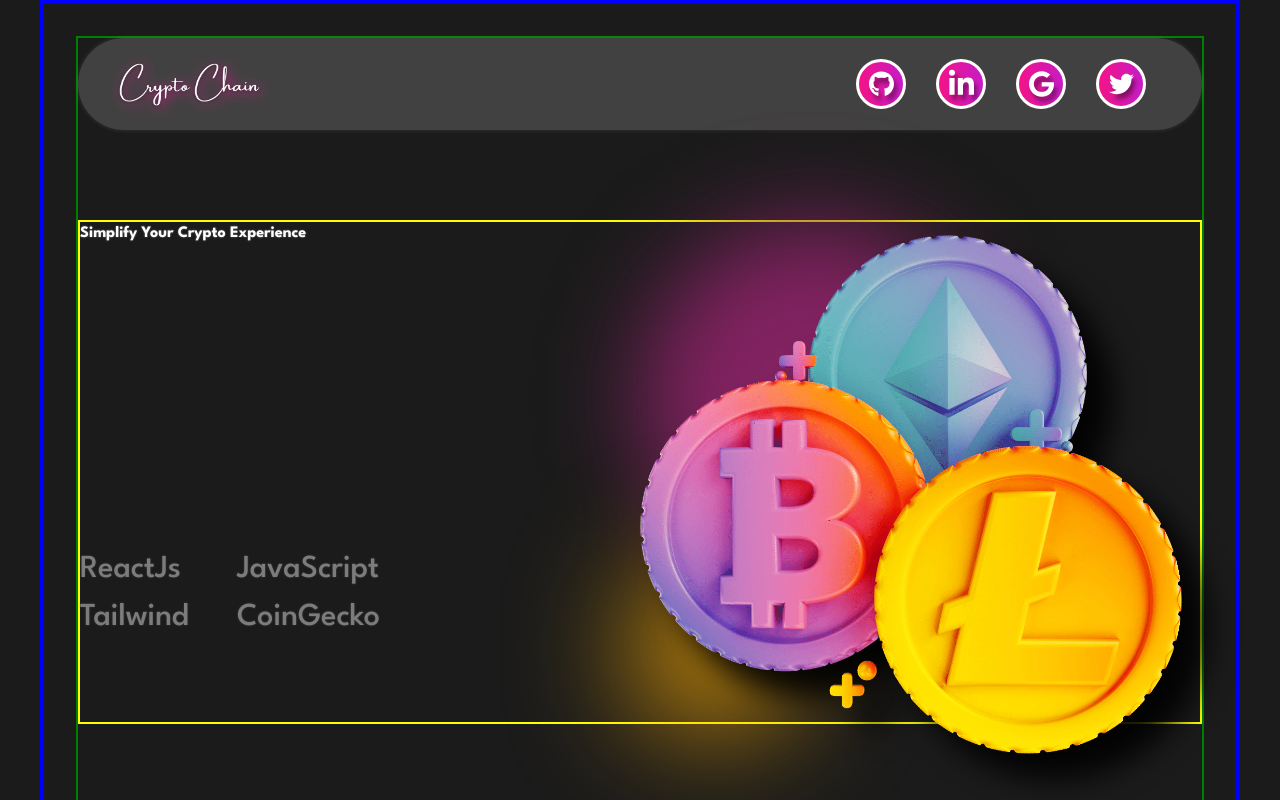
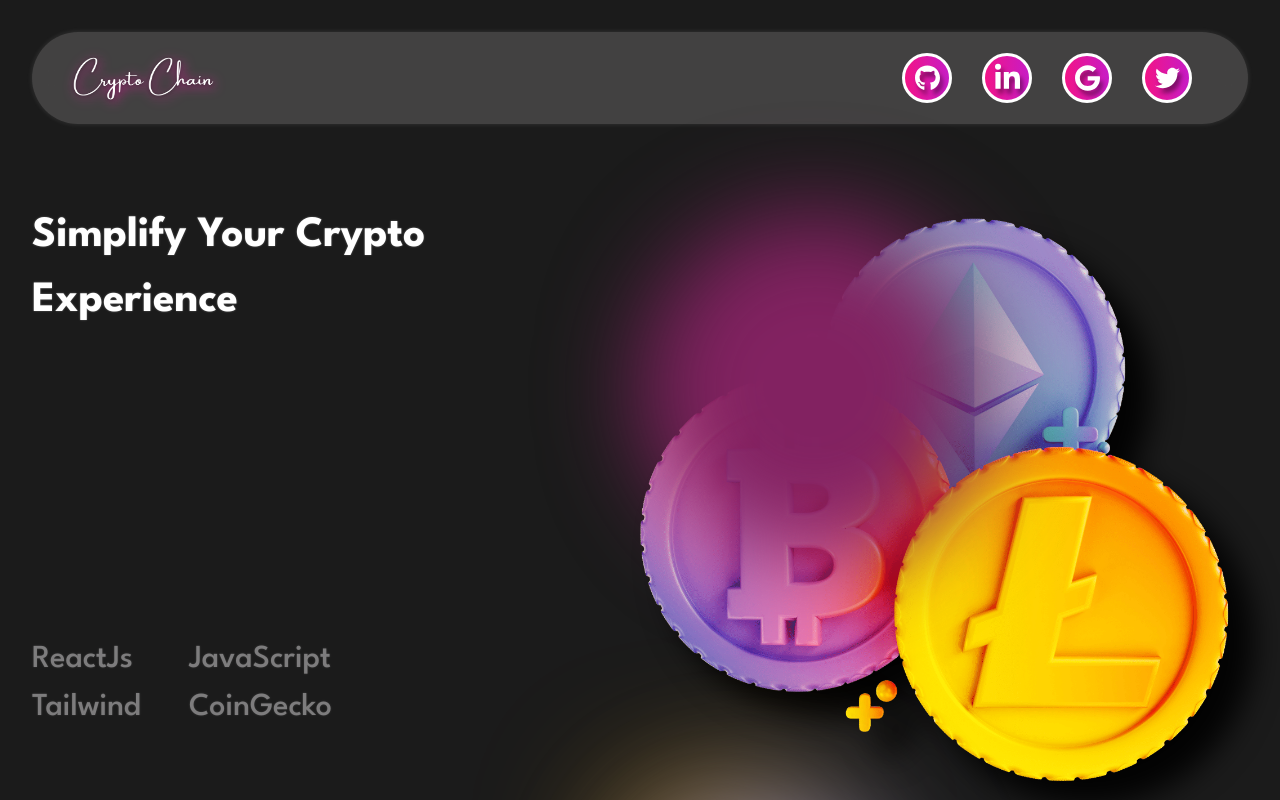
Before and after one commit to ShirinAbdz/crypto-chain, a React (Vite) app: page / in a window 1280 px wide. Shown: the top 800 px of the page. Built offline with nearby package versions, Linux system fonts and the light colour scheme; no server answers.

Commit message:
project font changed

```diff
--- a/src/App.css
+++ b/src/App.css
@@ -1,5 +1,3 @@
-@import url("https://fonts.googleapis.com/css2?family=League+Spartan:wght@100..900&display=swap");
-
 @tailwind base;
 @tailwind components;
 @tailwind utilities;
@@ -7,12 +5,10 @@
 
 
 #root {
-  max-width: 1280px;
+
   margin: 0 auto;
   padding: 2rem;
   text-align: center;
-
-
 }
 
 .logo {
--- a/src/Layout/Layout.jsx
+++ b/src/Layout/Layout.jsx
@@ -73,10 +73,10 @@
         </div>
 
         <div
-          className={`flex  justify-between xs:flex-col sm:flex-row md:flex-row lg:flex-row xl:flex-row 2xl:flex-row ${styles.headerContent}`}
+          className={`flex justify-between xs:flex-col sm:flex-row md:flex-row lg:flex-row xl:flex-row 2xl:flex-row ${styles.headerContent}`}
         >
           <div
-            className={`2xl:w-8/12 xl:w-6/12 md:w-4/12 sm:w-4/12 xs:w-12/12 ${styles.text}`}
+            className={`2xl:w-8/12 xl:w-6/12 lg:w-6/12 md:w-4/12 sm:w-4/12 xs:w-12/12 ${styles.text}`}
           >
             <h1>Simplify Your Crypto Experience</h1>
             <table>
@@ -98,8 +98,11 @@
             <div className={`${styles.bitcoin}`}>
               <img src={Bitcoin} />
             </div>
+            <div className={styles.blurredCircle2}></div>
+
             <div className={styles.blurredCircle1}></div>
-            <div className={styles.blurredCircle2}></div>
+            <div className={styles.blurredCircle3}></div>
+
           </div>
         </div>
       </header>
--- a/src/Layout/Layout.module.css
+++ b/src/Layout/Layout.module.css
@@ -2,6 +2,8 @@
     padding: 0;
     margin: 0;
     box-sizing: border-box;
+    font-family: 'Segoe UI', Tahoma, Geneva, Verdana, sans-serif;
+
 }
 
 :root {
@@ -11,13 +13,10 @@
 }
 
 body {
-    font-family: "League Spartan", sans-serif;
-    border: 2px solid blue;
     background: #1b1b1b;
 }
 
 .container {
-    border: 2px solid salmon;
     padding: 0 0;
     background: #1b1b1b;
 
@@ -30,7 +29,7 @@
     backdrop-filter: blur(20px);
     -webkit-backdrop-filter: blur(20px);
     border-radius: 70px;
-    margin-bottom: 20px;
+    margin-bottom: 10px;
     box-shadow: 0 0px 5px 0px rgba(226, 226, 229, 0.138);
     padding: 0;
 
@@ -73,50 +72,54 @@
     width: 100%;
     margin-top: 70px;
     margin-bottom: 120px;
-    border: 2px solid yellow;
 }
 
 
 
-.header .imageBox {
-    position: relative;
-
-}
-
-.imageBox {
+.imageBox .bitcoin {
     position: relative;
 }
 
 .imageBox .bitcoin img {
+
     filter: drop-shadow(26px 26px 15px rgba(0, 0, 0, 0.907));
-    z-index: 2;
+    z-index: 5;
 
 }
 
 
 
-.imageBox img {
-    position: absolute;
-    top: 0;
-    left: 0;
-
-}
 
 .blurredCircle1 {
+    position: absolute;
+
     width: 350px;
     height: 350px;
     background: #822261;
     border-radius: 50%;
-    z-index: -1;
+    z-index: 4;
     filter: blur(3rem);
+    transform: translateY(-600px);
 }
 
 .blurredCircle2 {
+    position: absolute;
+
     width: 150px;
     height: 150px;
     background: #FEAE02;
     border-radius: 50%;
-    z-index: -2;
+    z-index: 2;
+    filter: blur(5rem);
+}
+
+.blurredCircle3 {
+    position: absolute;
+    width: 250px;
+    height: 250px;
+    background: #9493C9;
+    border-radius: 50%;
+    z-index: 4;
     filter: blur(4rem);
 }
 
@@ -124,9 +127,7 @@
 .Circle {
     width: 320px;
     z-index: 1;
-    /* top: 90px; */
     margin-top: 50px;
-
 }
 
 
@@ -286,7 +287,6 @@
     width: 100%;
     margin-right: auto;
     margin-left: auto;
-    border: 2px solid green;
 }
 
 
@@ -301,6 +301,25 @@
         font-weight: 700;
         text-align: center;
     }
+
+    .socialLinks ul {
+        column-gap: 0.4rem;
+        justify-content: center;
+        align-items: center;
+        margin: auto;
+    }
+
+
+    .Logo {
+        display: none;
+
+
+    }
+
+    .navbarContent {
+        display: inline-block;
+    }
+
 }
 
 @media (max-width:639px) {
@@ -318,6 +337,16 @@
         display: flex;
         flex-direction: column;
     }
+
+    .Logo {
+        display: none;
+    }
+
+    .navbarContent {
+        display: inline-block;
+    }
+
+
 }
 
 @media (max-width:768px) {
@@ -329,7 +358,7 @@
     }
 }
 
-@media (max-width:1024px) {
+@media (max-width:1580px) {
 
 
     .text h1 {
--- a/src/components/modules/TableCoin.module.css
+++ b/src/components/modules/TableCoin.module.css
@@ -1,5 +1,7 @@
 * {
     text-shadow: 0px 0px 2px #cccbcb7b;
+    font-family: 'Segoe UI', Tahoma, Geneva, Verdana, sans-serif;
+
 }
 
 .container {
@@ -12,18 +14,11 @@
 .table {
     width: 100%;
     border-collapse: collapse;
-    box-shadow: -5px 5px 13px #121212,
-        5px -5px 13px #242424;
+
 
 }
 
-.table thead {
-    border-bottom: 1.2rem;
-    margin-bottom: 20px;
 
-
-
-}
 
 .table thead tr {
     background: linear-gradient(90deg, #f214879f, #c71cc7a2);
@@ -46,10 +41,9 @@
 }
 
 .table tbody tr {
-    height: 80px;
-    border-bottom: 1px solid #22262e;
+    height: 40px;
     text-align: center;
-    font-weight: 600;
+    font-weight: 400;
     font-size: 1rem;
 
 
@@ -59,9 +53,15 @@
     background: #63606085;
 }
 
+.table td:nth-child(1):hover {
+    background: #82639f8b;
+    animation: 4s ease-in-out;
+}
+
+
 .table th,
 td {
-    border: 0.1px solid rgba(255, 255, 255, 0.067);
+    border-bottom: 0.1px solid rgba(255, 255, 255, 0.067);
 
 }
 
--- a/src/global.css
+++ b/src/global.css
@@ -4,23 +4,20 @@
 
 
 :root {
-  font-family: Inter, system-ui, Avenir, Helvetica, Arial, sans-serif;
   line-height: 1.5;
+  font-family: 'Segoe UI', Tahoma, Geneva, Verdana, sans-serif;
+
 }
 
 body {
+  font-family: 'Segoe UI', Tahoma, Geneva, Verdana, sans-serif;
+
   margin: auto;
-  max-width: 1200px;
   min-width: 280px;
   min-height: 100vh;
   color: #fff;
-  border: 4px solid blue;
 }
-/*
-h1 {
-  font-size: 3.2em;
-  line-height: 1.1;
-} */
+
 
 a {
   text-decoration: inherit;
--- a/src/services/cryptoApi.js
+++ b/src/services/cryptoApi.js
@@ -2,7 +2,7 @@
 const API_KEY = "CG-p6T3Gzr7wrbjGc3i2xPRAErg";
 
 const getCoinList = (page, currency) => {
-  return `${BASE_URL}/coins/markets?vs_currency=${currency}&order=market_cap_desc&per_page=20&page=${page}&sparkline=false&locale=en&x_cg_demo_api_key=${API_KEY}`;
+  return `${BASE_URL}/coins/markets?vs_currency=${currency}&order=market_cap_desc&per_page=100&page=${page}&sparkline=false&locale=en&x_cg_demo_api_key=${API_KEY}`;
 };
 const searchCoin = (query) => {
   return `${BASE_URL}/search?query=${query}&x_cg_demo_api_key=${API_KEY}`;
```
